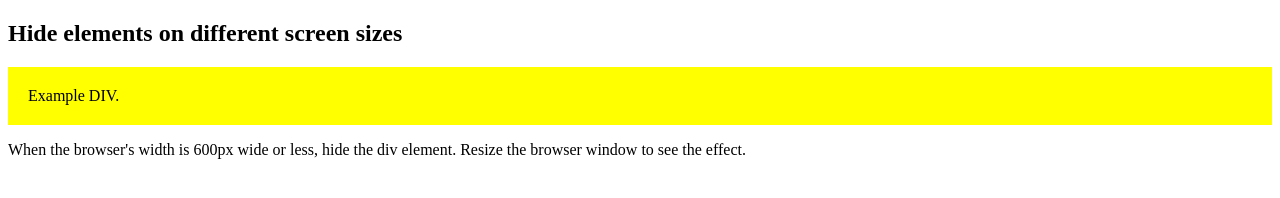
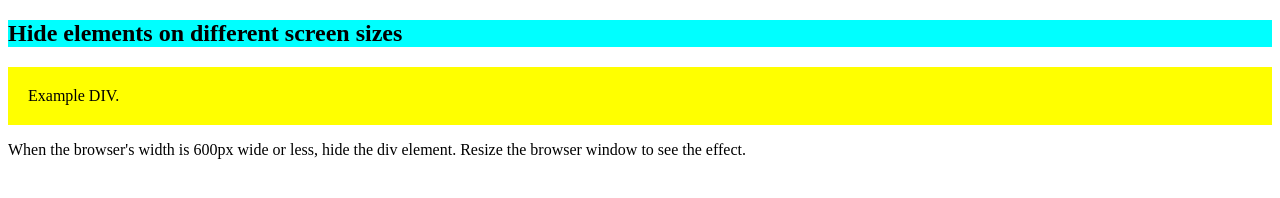
Before and after one commit to shubeen/css-media-query, a plain HTML site: page index.html in a window 1280 px wide. Drawn offline with Linux system fonts and the light colour scheme.

Commit message:
new class added

```diff
--- a/index.html
+++ b/index.html
@@ -6,6 +6,11 @@
     <title>media query</title>
 </head>
 <style>
+
+
+    .size{
+        background-color: aqua;
+    }
     div.example {
       background-color: yellow;
       padding: 20px;
@@ -19,7 +24,7 @@
     </style>
 
 <body>
-    <h2>Hide elements on different screen sizes</h2>
+    <h2 class="size">Hide elements on different screen sizes</h2>
 
 <div class="example">Example DIV.</div>
 
```
